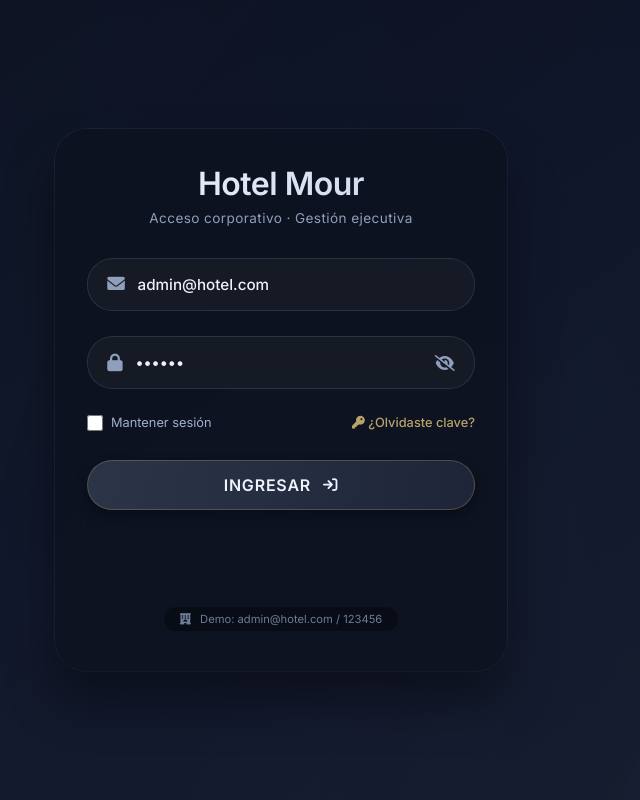
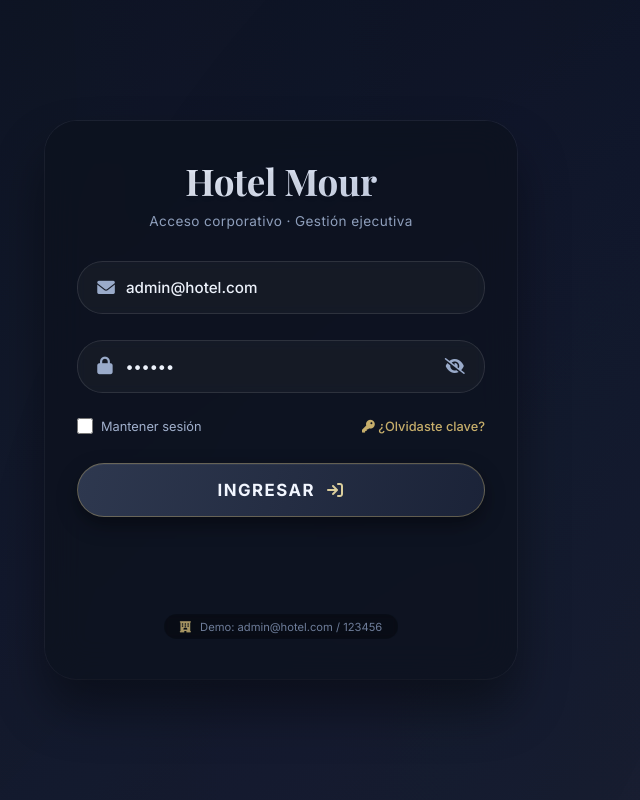
Before and after one commit to Adrizn2004/proyectohotel, a plain HTML site: page fronted/index.html in a window 1280 px wide. Shown: the top 800 px of the page, without its empty margins (359-999 px from the left). Drawn offline with nearby package versions, Linux system fonts and the light colour scheme.

Commit message:
modificacion 3

```diff
--- a/fronted/index.html
+++ b/fronted/index.html
@@ -4,8 +4,8 @@
     <meta charset="UTF-8">
     <meta name="viewport" content="width=device-width, initial-scale=1.0, user-scalable=no">
     <title>Hotel Mour | Acceso Corporativo</title>
-    <!-- Google Fonts & Font Awesome -->
-    <link href="https://fonts.googleapis.com/css2?family=Inter:opsz,wght@14..32,300;14..32,400;14..32,500;14..32,600;14..32,700&display=swap" rel="stylesheet">
+    <!-- Google Fonts: Inter + Playfair Display -->
+    <link href="https://fonts.googleapis.com/css2?family=Inter:opsz,wght@14..32,300;14..32,400;14..32,500;14..32,600;14..32,700&family=Playfair+Display:wght@500;600;700;800&display=swap" rel="stylesheet">
     <link rel="stylesheet" href="https://cdnjs.cloudflare.com/ajax/libs/font-awesome/6.0.0-beta3/css/all.min.css">
     <style>
         * {
@@ -63,7 +63,7 @@
             position: relative;
             z-index: 10;
             width: 100%;
-            max-width: 500px;
+            max-width: 520px;
             padding: 1.5rem;
             margin: 1rem;
         }
@@ -96,22 +96,25 @@
             }
         }
 
-        /* Logo y encabezado - sin icono */
+        /* Logo y encabezado - Título con Playfair Display */
         .hotel-brand {
             text-align: center;
             margin-bottom: 2rem;
         }
         .hotel-brand h2 {
-            font-size: 2rem;
-            font-weight: 600;
-            letter-spacing: -0.5px;
-            background: linear-gradient(130deg, #F0F3FA, #C8D3EB);
+            font-family: 'Playfair Display', serif;
+            font-size: 2.3rem;
+            font-weight: 700;
+            letter-spacing: -0.3px;
+            background: linear-gradient(135deg, #F2F6FF, #C8D3EB);
             -webkit-background-clip: text;
             background-clip: text;
             color: transparent;
-            margin-bottom: 0.4rem;
+            margin-bottom: 0.5rem;
+            text-shadow: 0 2px 4px rgba(0,0,0,0.1);
         }
         .hotel-brand p {
+            font-family: 'Inter', sans-serif;
             color: #8E9EBB;
             font-size: 0.85rem;
             font-weight: 400;
@@ -135,19 +138,20 @@
         }
         .input-field:hover {
             background: rgba(255, 255, 255, 0.07);
-            border-color: rgba(200, 180, 120, 0.5);
+            border-color: rgba(184, 164, 107, 0.5);
         }
         .input-field.focused {
-            border-color: #B8A46B;
+            border-color: #C6AE6B;
             background: rgba(255, 255, 255, 0.09);
-            box-shadow: 0 0 0 3px rgba(184, 164, 107, 0.2);
+            box-shadow: 0 0 0 3px rgba(198, 174, 107, 0.2);
         }
 
         .input-field i:first-child {
             padding-left: 1.2rem;
             font-size: 1.1rem;
-            color: #8E9EBB;
+            color: #9AABCA;
             transition: color 0.2s;
+            width: 2.2rem;
         }
         .input-field input {
             background: transparent;
@@ -170,11 +174,11 @@
             cursor: pointer;
             padding-right: 1.2rem;
             font-size: 1rem;
-            color: #8E9EBB;
+            color: #9AABCA;
             transition: color 0.2s, transform 0.1s;
         }
         .toggle-password:hover {
-            color: #B8A46B;
+            color: #C6AE6B;
             transform: scale(1.05);
         }
 
@@ -194,65 +198,69 @@
             cursor: pointer;
         }
         .checkbox-label input {
-            accent-color: #B8A46B;
+            accent-color: #C6AE6B;
             width: 1rem;
             height: 1rem;
             cursor: pointer;
         }
         .forgot-link {
-            color: #B8A46B;
+            color: #C6AE6B;
             font-size: 0.8rem;
             text-decoration: none;
             font-weight: 500;
             transition: color 0.2s;
         }
         .forgot-link:hover {
-            color: #DBCE9C;
+            color: #DFCD97;
             text-decoration: underline;
         }
 
-        /* Botón principal formal */
+        /* Botón principal con mayor peso visual */
         .login-btn {
             width: 100%;
-            padding: 0.9rem;
-            border-radius: 2rem;
+            padding: 1rem 1.2rem;
+            border-radius: 2.2rem;
             border: none;
-            background: linear-gradient(95deg, #2C3548, #1E2538);
-            color: #EFF3FC;
-            font-weight: 600;
-            font-size: 1rem;
+            background: linear-gradient(105deg, #2E384F, #1B2338);
+            color: #F2F6FF;
+            font-weight: 700;
+            font-size: 1.05rem;
             font-family: 'Inter', sans-serif;
-            letter-spacing: 0.8px;
+            letter-spacing: 1.5px;
             cursor: pointer;
-            transition: all 0.25s ease;
-            box-shadow: 0 6px 14px rgba(0, 0, 0, 0.3);
+            transition: all 0.3s ease;
+            box-shadow: 0 8px 20px rgba(0, 0, 0, 0.4), inset 0 1px 0 rgba(255,255,255,0.05);
             display: flex;
             align-items: center;
             justify-content: center;
             gap: 12px;
-            border: 1px solid rgba(184, 164, 107, 0.3);
+            border: 1px solid rgba(198, 174, 107, 0.4);
+            text-transform: uppercase;
         }
         .login-btn i {
-            font-size: 0.9rem;
+            font-size: 1rem;
             transition: transform 0.2s;
+            color: #DBCE9C;
         }
         .login-btn:hover {
-            background: linear-gradient(95deg, #3B465F, #2A3248);
-            transform: scale(1.01);
-            box-shadow: 0 10px 20px rgba(0, 0, 0, 0.4);
-            border-color: rgba(184, 164, 107, 0.6);
+            background: linear-gradient(105deg, #3C4868, #252F48);
+            transform: translateY(-2px);
+            box-shadow: 0 14px 26px rgba(0, 0, 0, 0.5);
+            border-color: rgba(198, 174, 107, 0.7);
         }
         .login-btn:active {
-            transform: scale(0.98);
+            transform: translateY(1px);
+            box-shadow: 0 5px 12px rgba(0, 0, 0, 0.4);
         }
         .login-btn.loading {
             pointer-events: none;
             opacity: 0.85;
-            background: linear-gradient(95deg, #2B3248, #1F2538);
+            background: linear-gradient(105deg, #2B3248, #1F2538);
+            transform: none;
         }
         .btn-spinner {
-            width: 18px;
-            height: 18px;
+            width: 20px;
+            height: 20px;
             border: 2px solid rgba(255,255,255,0.3);
             border-top: 2px solid #EFF3FC;
             border-radius: 50%;
@@ -268,7 +276,7 @@
             margin-bottom: 0rem;
         }
         .dynamic-message {
-            background: rgba(0, 0, 0, 0.75);
+            background: rgba(0, 0, 0, 0.8);
             backdrop-filter: blur(12px);
             padding: 0.7rem 1rem;
             border-radius: 1.8rem;
@@ -285,7 +293,7 @@
             color: #FFD8D8;
         }
         .dynamic-message.success {
-            border-left-color: #7FAA7A;
+            border-left-color: #8BBF8A;
             color: #DAF0D6;
         }
         .dynamic-message i {
@@ -312,13 +320,14 @@
             width: fit-content;
             margin-left: auto;
             margin-right: auto;
-            padding: 0.3rem 1rem;
+            padding: 0.35rem 1rem;
             border-radius: 50px;
             backdrop-filter: blur(2px);
         }
         .demo-hint i {
             margin-right: 6px;
             font-size: 0.7rem;
+            color: #B8A46B;
         }
 
         /* shake dinamico para error */
@@ -339,7 +348,11 @@
                 padding: 1.8rem 1.5rem 2rem;
             }
             .hotel-brand h2 {
-                font-size: 1.7rem;
+                font-size: 1.9rem;
+            }
+            .login-btn {
+                padding: 0.85rem 1rem;
+                font-size: 0.95rem;
             }
         }
     </style>
@@ -348,7 +361,6 @@
     <div class="login-wrapper">
         <div class="login-card">
             <div class="hotel-brand">
-                <!-- Icono eliminado por solicitud -->
                 <h2>Hotel Mour</h2>
                 <p>Acceso corporativo · Gestión ejecutiva</p>
             </div>
```
